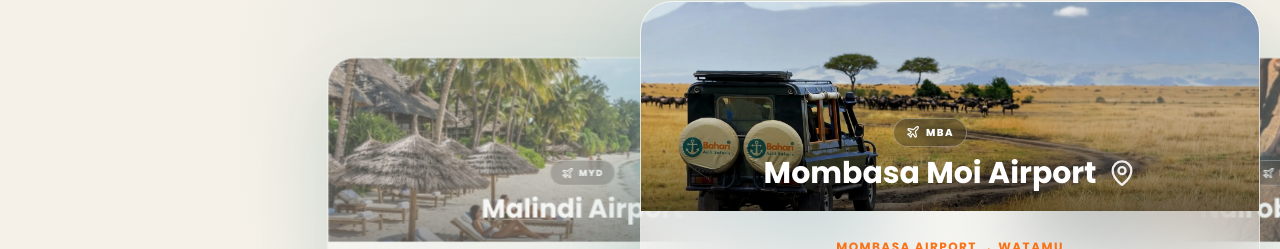
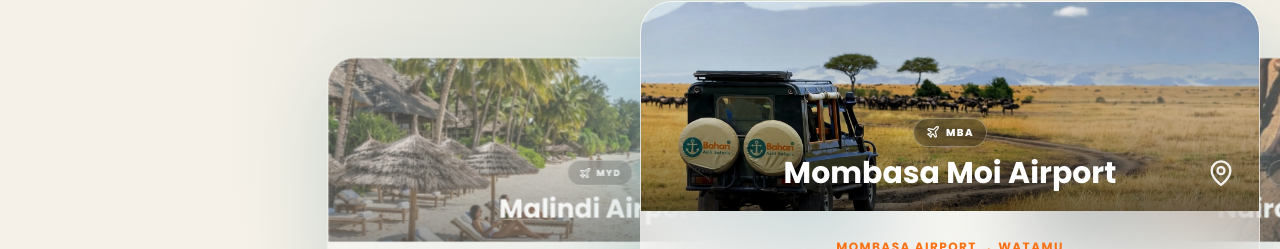
Before and after one commit to Sheddymae/bahari-asili-safaris, a Next.js app: page / in a window 1280 px wide. Shown: the part 8351-8600 px from the top of the page. Built offline with nearby package versions, Linux system fonts and the light colour scheme; no server answers; the database is empty.

Commit message:
Perfectly center transfer card headings and controls

```diff
--- a/components/HomeTransfersInfiniteStack.tsx
+++ b/components/HomeTransfersInfiniteStack.tsx
@@ -148,7 +148,7 @@ export default function HomeTransfersInfiniteStack({
                         </span>
                         <h3 className="mt-2 font-poppins text-2xl font-bold text-white sm:text-3xl">{card.title}</h3>
                       </div>
-                      <MapPin className="mb-1 hidden h-7 w-7 text-white/90 sm:block" />
+                      <MapPin className="absolute bottom-1 right-1 hidden h-7 w-7 text-white/90 sm:block" />
                     </div>
                   </div>
 
```
